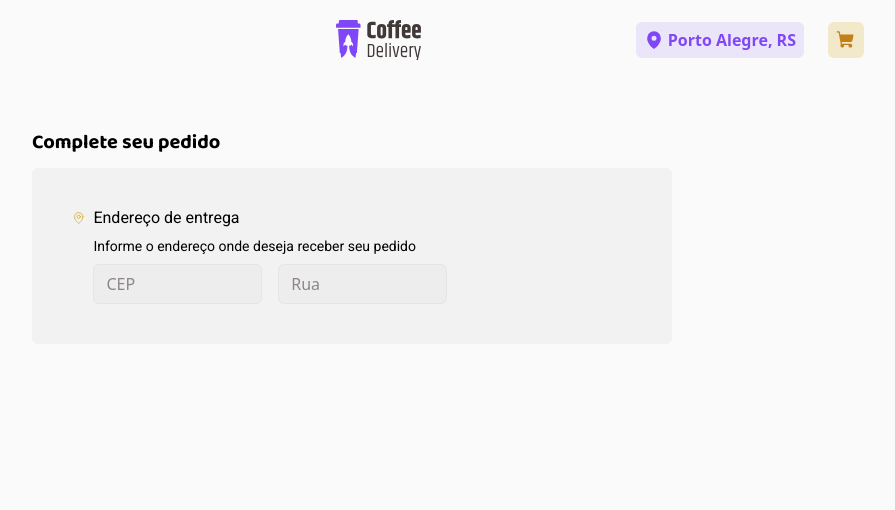
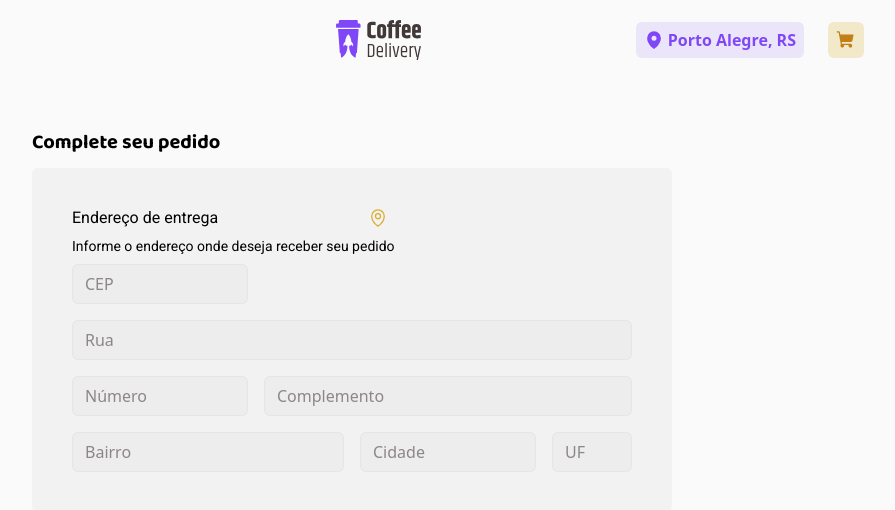
Before and after one commit to rdg-404/CoffeeDelivery, a React (Vite) app: page /completeOrder in a window 1280 px wide. Shown: the top 510 px of the page, without its empty margins (32-927 px from the left). Built offline with nearby package versions, Linux system fonts and the light colour scheme.

Commit message:
use twMerge for merge classNames

```diff
--- a/package.json
+++ b/package.json
@@ -13,7 +13,8 @@
     "phosphor-react": "^1.4.1",
     "react": "^18.2.0",
     "react-dom": "^18.2.0",
-    "react-router-dom": "^6.20.1"
+    "react-router-dom": "^6.20.1",
+    "tailwind-merge": "^2.1.0"
   },
   "devDependencies": {
     "@rocketseat/eslint-config": "^2.1.0",
--- a/src/pages/CompleteOrderPage/CompleteOrderForm/CompleteOrderFormInput/index.tsx
+++ b/src/pages/CompleteOrderPage/CompleteOrderForm/CompleteOrderFormInput/index.tsx
@@ -1,4 +1,5 @@
 import { InputHTMLAttributes } from 'react'
+import { twMerge } from 'tailwind-merge'
 
 type InputProps = InputHTMLAttributes<HTMLInputElement>
 
@@ -6,7 +7,10 @@ export function CompleteOrderFormInput({ ...props }: InputProps) {
   return (
     <input
       {...props}
-      className="h-10 rounded-md border border-base-border bg-base-input focus:border-none outline-timer-button text-base-text text-base p-3 placeholder:text-base-label"
+      className={twMerge(
+        'col-span-2 h-10 rounded-md border border-base-border bg-base-input focus:border-none outline-timer-button text-base-text text-base p-3 placeholder:text-base-label',
+        props.className,
+      )}
     />
   )
 }
--- a/src/pages/CompleteOrderPage/CompleteOrderForm/index.tsx
+++ b/src/pages/CompleteOrderPage/CompleteOrderForm/index.tsx
@@ -7,8 +7,11 @@ export function CompleteOrderForm() {
       <h2 className="text-xl font-baloo">Complete seu pedido</h2>
 
       <div className="flex flex-col gap-8 w-full bg-base-card rounded-md p-10">
-        <div className="flex gap-2">
-          <MapPin size={20} className="text-timer-button" />
+        <div className="flex gap-8">
+          <MapPin
+            size={20}
+            className="text-timer-button absolute left-80 ml-20 "
+          />
           <div className="flex flex-col gap-2">
             <p className="font-roboto text-base leading-5 font-medium">
               Endereço de entrega
@@ -18,12 +21,41 @@ export function CompleteOrderForm() {
             </p>
 
             {/* INPUT */}
-            <div className="w-full grid grid-cols-3 gap-4">
-              <CompleteOrderFormInput type="number" placeholder="CEP" />
+            <div className="w-full grid grid-cols-6 gap-4">
+              <CompleteOrderFormInput
+                type="number"
+                placeholder="CEP"
+                className="col-span-2"
+              />
               <CompleteOrderFormInput
                 type="text"
                 placeholder="Rua"
+                className="col-span-6"
+              />
+              <CompleteOrderFormInput
+                type="number"
+                placeholder="Número"
+                className="col-span-2"
+              />
+              <CompleteOrderFormInput
+                type="text"
+                placeholder="Complemento"
+                className="col-span-4"
+              />
+              <CompleteOrderFormInput
+                type="text"
+                placeholder="Bairro"
                 className="col-span-3"
+              />
+              <CompleteOrderFormInput
+                type="text"
+                placeholder="Cidade"
+                className="col-span-2"
+              />
+              <CompleteOrderFormInput
+                type="text"
+                placeholder="UF"
+                className="col-span-1"
               />
             </div>
           </div>
--- a/tailwind.config.js
+++ b/tailwind.config.js
@@ -6,6 +6,7 @@ export default {
       // backgroundImage: {
       //   'intro-bg': "url('/src/assets/intro-bg.svg')",
       // },
+
       fontFamily: {
         roboto: ['Roboto', 'sans-serif'],
         baloo: ['"Baloo 2"', 'sans-serif'],
```
Also changed, not shown: 1 other file (tests, documents, lock files or other folders).
